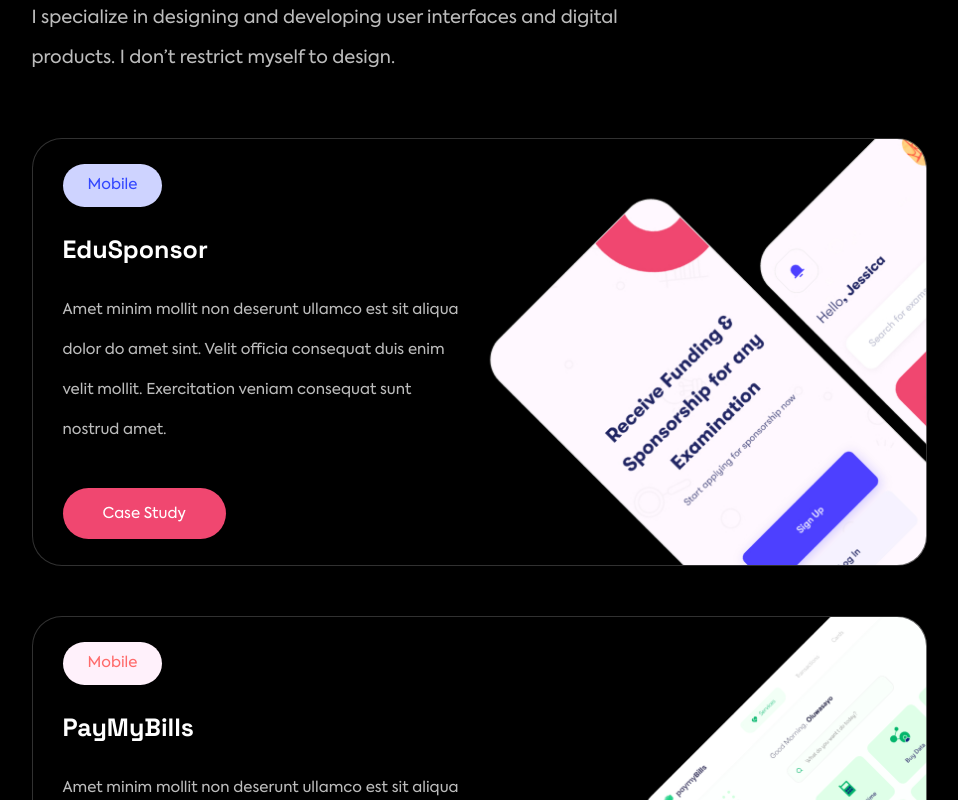
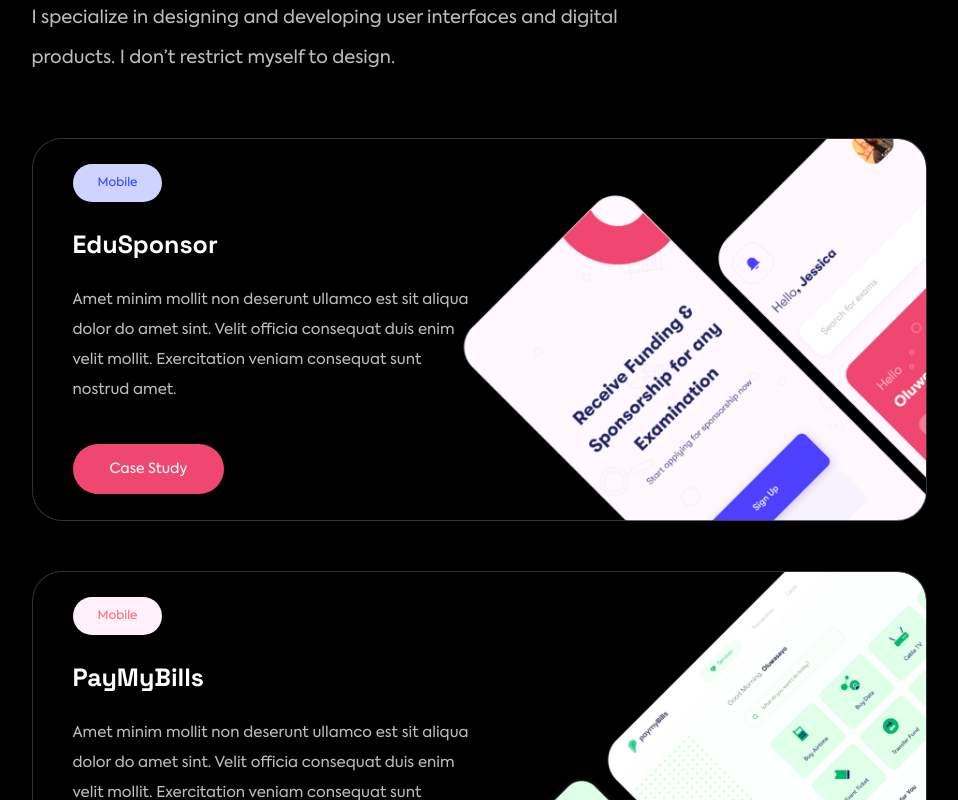
Before and after one commit to olabiranj/BigSur-portfolio, a React (Create React App) app: page / in a window 1280 px wide. Shown: the part 1660-2460 px from the top of the page, without its empty margins (161-1119 px from the left). Built offline with nearby package versions, Linux system fonts and the light colour scheme.

Commit message:
optimized

```diff
--- a/src/components/DisplayCard.tsx
+++ b/src/components/DisplayCard.tsx
@@ -24,7 +24,7 @@ const DisplayCard = (props: DisplayCardProps) => {
     <DisplayCard.Wrapper button={button} imgRight={imgRight}>
       <div className="container-fluid">
         <div className="row">
-          <div className="col-md-6">
+          <div className="col-lg-6">
             <div className="card-desc">
               {topBtn?.map((dt) => (
                 <Link
@@ -48,7 +48,7 @@ const DisplayCard = (props: DisplayCardProps) => {
               </Link>
             </div>
           </div>
-          <div className="col-md-6 img-bg"></div>
+          <div className="col-lg-6 img-bg"></div>
         </div>
       </div>
     </DisplayCard.Wrapper>
@@ -57,38 +57,38 @@ const DisplayCard = (props: DisplayCardProps) => {
 
 DisplayCard.Wrapper = styled.div<DisplayCardProps>`
   width: 100%;
-  min-height: 429px;
+  height: fit-content;
   border-radius: 30px;
   background: #090909;
   margin-bottom: 50px;
   border: 1px solid rgba(63, 63, 63, 0.78);
+  background: url(${(props) => props.imgRight});
+  padding: 15px;
+  padding-left: 25px;
+  background-size: cover;
+  background-repeat: no-repeat;
   .row {
+    margin-bottom: 25px;
     .card-desc {
-      margin: 40px;
       h2 {
-        margin-top: 30px;
-        font-size: 30px;
+        font-size: 25px;
       }
       p {
         font-family: Axiforma;
         font-style: normal;
         font-weight: normal;
-        font-size: 18px;
-        line-height: 40px;
+        font-size: 15px;
+        line-height: 30px;
         /* or 222% */
 
         color: #bcbcbc;
         margin-left: 0;
-        margin-bottom: 60px;
+        margin-bottom: 50px;
       }
     }
-    .img-bg {
-      background: url(${(props) => props.imgRight});
-      background-size: cover;
-      border-top-right-radius: 30px;
-      border-bottom-right-radius: 30px;
-      min-height: 300px;
-    }
+  }
+  @media (max-width: 990px) {
+    background: #090909;
   }
 `;
 
--- a/src/components/DisplayCard2.tsx
+++ /dev/null
@@ -1,94 +0,0 @@
-import React from "react";
-import styled from "styled-components";
-import Link from "./inputs/Links";
-
-interface DisplayCard2Props {
-  title?: string;
-  desc?: string;
-  topBtn?: {
-    bgColor: string;
-    textColor: string;
-    text: string;
-  }[];
-  button: {
-    bgColor: string;
-    textColor: string;
-    text: string;
-    link: string;
-  };
-  imgRight: string;
-}
-const DisplayCard2 = (props: DisplayCard2Props) => {
-  let { title, desc, topBtn, button, imgRight } = props;
-  return (
-    <DisplayCard2.Wrapper button={button} imgRight={imgRight}>
-      <div className="container-fluid">
-        <div className="row">
-          <div className="col-lg-6">
-            <div className="card-desc">
-              {topBtn?.map((dt) => (
-                <Link
-                  key={dt.text}
-                  bg={dt.bgColor}
-                  color={dt.textColor}
-                  size="sm"
-                  disable
-                >
-                  {dt.text}
-                </Link>
-              ))}
-              <h2>{title}</h2>
-              <p>{desc}</p>
-              <Link
-                bg={button.bgColor}
-                color={button.textColor}
-                goto={button.link}
-              >
-                {button.text}
-              </Link>
-            </div>
-          </div>
-          <div className="col-lg-6 img-bg"></div>
-        </div>
-      </div>
-    </DisplayCard2.Wrapper>
-  );
-};
-
-DisplayCard2.Wrapper = styled.div<DisplayCard2Props>`
-  width: 100%;
-  height: fit-content;
-  border-radius: 30px;
-  background: #090909;
-  margin-bottom: 50px;
-  border: 1px solid rgba(63, 63, 63, 0.78);
-  background: url(${(props) => props.imgRight});
-  padding: 15px;
-  background-size: cover;
-  background-repeat: no-repeat;
-  .row {
-    margin-bottom: 25px;
-    .card-desc {
-      h2 {
-        font-size: 25px;
-      }
-      p {
-        font-family: Axiforma;
-        font-style: normal;
-        font-weight: normal;
-        font-size: 15px;
-        line-height: 40px;
-        /* or 222% */
-
-        color: #bcbcbc;
-        margin-left: 0;
-        margin-bottom: 50px;
-      }
-    }
-  }
-  @media (max-width: 990px) {
-    background: #090909;
-  }
-`;
-
-export default DisplayCard2;
--- a/src/components/inputs/Links.tsx
+++ b/src/components/inputs/Links.tsx
@@ -34,8 +34,8 @@ Link.Wrapper = styled.a<CustomLinkProps>`
   ${(props) => props.border && "border: 1px solid  #ffffff;"}
   box-sizing: border-box;
   border-radius: 40px;
-  padding: ${(props) => (props.size === "sm" ? "10px 25px;" : "18px 40px;")}
-  font-size: 15px;
+  padding: ${(props) => (props.size === "sm" ? "10px 25px;" : "18px 37px;")}
+  font-size: ${(props) => (props.size === "sm" ? "12px;" : "14px;")}
   font-family: Axiforma;
   font-style: normal;
   cursor: pointer;
--- a/src/pages/Home.tsx
+++ b/src/pages/Home.tsx
@@ -18,7 +18,7 @@ import zeplin from "../assets/img/zeplin.png";
 import betterInt from "../assets/img/Rectangle 20.png";
 import arrowLeftImg from "../assets/img/arrow-left.png";
 import Footer from "../components/Footer";
-import DisplayCard2 from "../components/DisplayCard2";
+import DisplayCard from "../components/DisplayCard";
 import eduImg from "../assets/img/eduCard.png";
 import pmbImg from "../assets/img/pmbCard.png";
 
@@ -135,7 +135,7 @@ const Home = () => {
               digital products. I don’t restrict myself to design.
             </p>
 
-            <DisplayCard2
+            <DisplayCard
               title="EduSponsor"
               desc={`Amet minim mollit non deserunt ullamco est sit aliqua dolor do
               amet sint. Velit officia consequat duis enim velit mollit.
@@ -151,7 +151,7 @@ const Home = () => {
               }}
               imgRight={eduImg}
             />
-            <DisplayCard2
+            <DisplayCard
               title="PayMyBills"
               desc={`Amet minim mollit non deserunt ullamco est sit aliqua dolor do
               amet sint. Velit officia consequat duis enim velit mollit.
@@ -291,6 +291,7 @@ Home.Wrapper = styled.div`
     .header-content {
       height: fit-content;
       width: 90%;
+      margin-top: 50px;
       p {
         font-family: Axiforma;
         font-style: normal;
@@ -342,20 +343,20 @@ Home.Wrapper = styled.div`
     }
     .zagImg {
       position: absolute;
-      left: -10px;
+      left: -110px;
       top: 300px;
       z-index: -1;
     }
     .triImg {
       position: absolute;
-      right: 60px;
+      right: -60px;
       top: 150px;
       z-index: -1;
     }
     .icon-links {
       position: absolute;
       bottom: 90px;
-      right: 70px;
+      right: -60px;
       dispaly: flex;
       flex-direction: column;
       height: fit-content;
@@ -561,6 +562,7 @@ Home.Wrapper = styled.div`
           .text {
             padding-left: 20px;
             padding-right: 20px;
+            margin-bottom: 70px;
             h3 {
               font-family: Space Grotesk;
               font-style: normal;
--- a/src/pages/WorkDetails.tsx
+++ b/src/pages/WorkDetails.tsx
@@ -78,7 +78,7 @@ const WorkDetails = () => {
 
 WorkDetails.Wrapper = styled.div`
   .work-details {
-    margin-top: 30px;
+    margin-top: 60px;
     h5 {
       cursor: pointer;
     }
--- a/src/pages/Works.tsx
+++ b/src/pages/Works.tsx
@@ -3,7 +3,7 @@ import styled from "styled-components";
 import Navbar from "../components/Nabvar";
 import Footer from "../components/Footer";
 import Link from "../components/inputs/Links";
-import DisplayCard2 from "../components/DisplayCard2";
+import DisplayCard from "../components/DisplayCard";
 import eduImg from "../assets/img/eduCard.png";
 import pmbImg from "../assets/img/pmbCard.png";
 import digicitImg from "../assets/img/digicitCard.png";
@@ -16,37 +16,44 @@ const Works = () => {
     <div className="container">
       <Works.Wrapper>
         <Navbar />
-        <section className="works col-md-10 mx-auto mt-4">
+        <section className="works col-md-10 mx-auto">
           <h2 className="head-text">My Works</h2>
           <div className="links mt-4">
-            <Link func={() => setViews(0)}>All Project</Link>
+            <Link
+              bg={views === 0 ? "#000000" : ""}
+              color={views === 0 ? "#ffffff" : ""}
+              func={() => setViews(0)}
+              border={true}
+            >
+              All Project
+            </Link>
             <Link
               func={() => setViews(2)}
-              bg="#000000"
-              color="#ffffff"
+              bg={views === 2 ? "#000000" : ""}
+              color={views === 2 ? "#ffffff" : ""}
               border={true}
             >
               Mobile App
             </Link>
             <Link
               func={() => setViews(1)}
-              bg="#000000"
-              color="#ffffff"
+              bg={views === 1 ? "#000000" : ""}
+              color={views === 1 ? "#ffffff" : ""}
               border={true}
             >
               Website
             </Link>
             <Link
-              func={() => setViews(0)}
-              bg="#000000"
-              color="#ffffff"
+              func={() => setViews(3)}
+              bg={views === 3 ? "#000000" : ""}
+              color={views === 3 ? "#ffffff" : ""}
               border={true}
             >
               Illustrations
             </Link>
           </div>
           {(views === 0 || views === 2) && (
-            <DisplayCard2
+            <DisplayCard
               title="EduSponsor"
               desc={`Amet minim mollit non deserunt ullamco est sit aliqua dolor do
               amet sint. Velit officia consequat duis enim velit mollit.
@@ -64,7 +71,7 @@ const Works = () => {
             />
           )}
           {(views === 0 || views === 1) && (
-            <DisplayCard2
+            <DisplayCard
               title="PayMyBills"
               desc={`Amet minim mollit non deserunt ullamco est sit aliqua dolor do
               amet sint. Velit officia consequat duis enim velit mollit.
@@ -82,7 +89,7 @@ const Works = () => {
             />
           )}
           {(views === 0 || views === 1 || views === 2) && (
-            <DisplayCard2
+            <DisplayCard
               title="Digicit"
               desc={`Amet minim mollit non deserunt ullamco est sit aliqua dolor do
               amet sint. Velit officia consequat duis enim velit mollit.
@@ -101,7 +108,7 @@ const Works = () => {
             />
           )}
           {(views === 0 || views === 1 || views === 2) && (
-            <DisplayCard2
+            <DisplayCard
               title="Estate Management System"
               desc={`Amet minim mollit non deserunt ullamco est sit aliqua dolor do
               amet sint. Velit officia consequat duis enim velit mollit.
@@ -120,7 +127,7 @@ const Works = () => {
             />
           )}
           {(views === 0 || views === 1) && (
-            <DisplayCard2
+            <DisplayCard
               title="Plato"
               desc={`Amet minim mollit non deserunt ullamco est sit aliqua dolor do
               amet sint. Velit officia consequat duis enim velit mollit.
@@ -142,7 +149,12 @@ const Works = () => {
             <h2>You have a Project? Let’s discuss it</h2>
             <div className="contact-link">
               <div>
-                <Link bg="#000000" color="#ffffff" border={true}>
+                <Link
+                  goto={`/contact`}
+                  bg="#000000"
+                  color="#ffffff"
+                  border={true}
+                >
                   Contact Me
                 </Link>
               </div>
@@ -157,6 +169,7 @@ const Works = () => {
 
 Works.Wrapper = styled.div`
   .works {
+    margin-top: 70px;
     h2 {
       font-family: Space Grotesk;
       font-style: normal;
```
